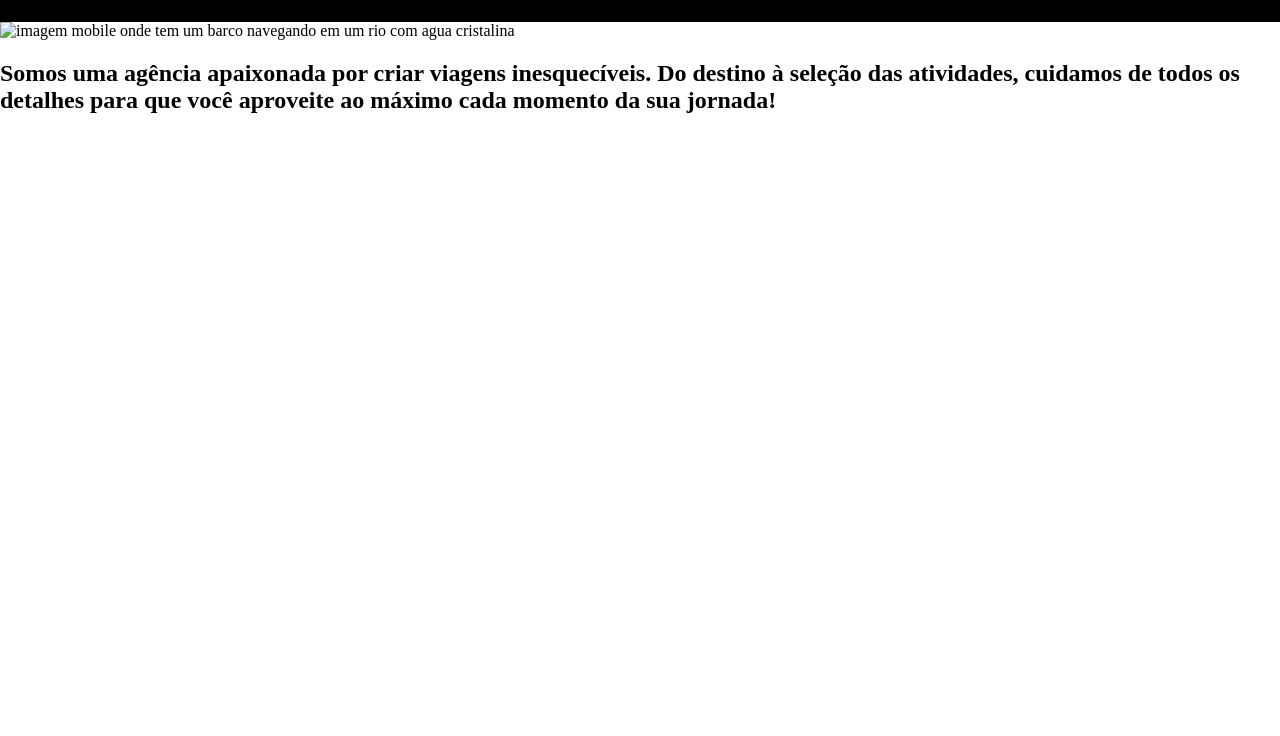
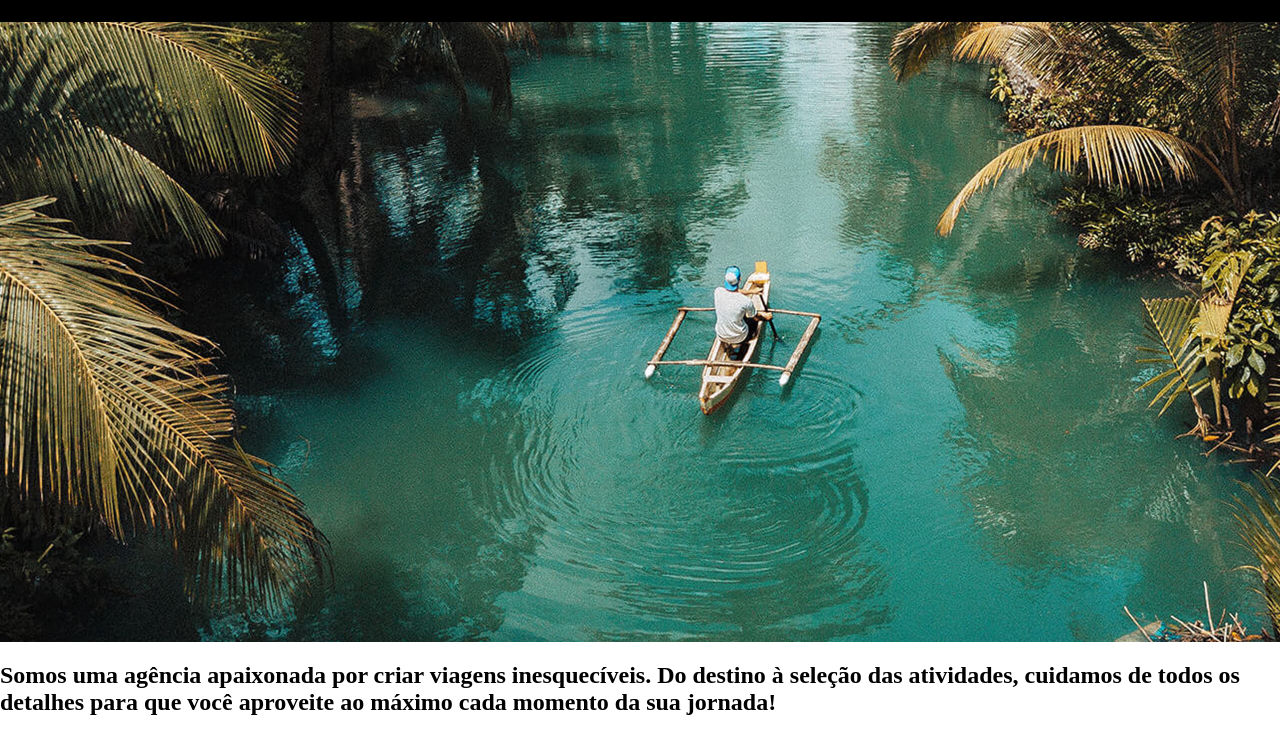
Before and after one commit to wesleycaiadev/Jornada-viagem, a plain HTML site: page index.html in a window 1280 px wide. Shown: the part 118-854 px from the top of the page. Before the commit the page ends 800 px from the top, so only its background shows below. Drawn offline with Linux system fonts and the light colour scheme; a web font is replaced by a local one.

Commit message:
adiciona hero do tablet e desktop

```diff
--- a/css/hero.css
+++ b/css/hero.css
@@ -0,0 +1,22 @@
+.hero_img{
+    height: 400px;
+    width: 100%;
+    background: url(../assets/banner_home-mobile.png) no-repeat;
+    background-size: cover;
+}
+
+@media screen and (min-width:768px) {
+    .hero_img{
+    height: 620px;
+    background: url(../assets/banner_home_tablet.png) no-repeat;
+    background-size: cover;
+}
+}
+
+@media screen and (min-width:1024px) {
+    .hero_img{
+    height: 620px;
+    background: url(../assets/home-desktop.jpg) no-repeat;
+    background-size: cover;
+}
+}
--- a/index.html
+++ b/index.html
@@ -14,7 +14,8 @@
           src="assets/Logo-provisória-branca 1.png"
           alt="logo bussula do site jornada de viagem na cor branca"
         />
-        <img class="img-desktop"
+        <img
+          class="img-desktop"
           src="assets/logo bussula e texto.png"
           alt="logo bussula do site jornada de viagem na cor branca"
         />
@@ -48,8 +49,13 @@
     </header>
 
     <section class="hero">
-      <img src="assets/banner_home-mobile.png" alt="imagem mobile onde tem um barco navegando em um rio com agua cristalina">
-      <h2>Somos uma agência apaixonada por criar viagens inesquecíveis. Do destino à seleção das atividades, cuidamos de todos os detalhes para que você aproveite ao máximo cada momento da sua jornada!</h2>
+      <div class="hero_img"></div>
+
+      <h2>
+        Somos uma agência apaixonada por criar viagens inesquecíveis. Do destino
+        à seleção das atividades, cuidamos de todos os detalhes para que você
+        aproveite ao máximo cada momento da sua jornada!
+      </h2>
     </section>
   </body>
 </html>
```
Also changed, not shown: assets/banner_home_tablet.png (added), assets/home-desktop.jpg (added).
